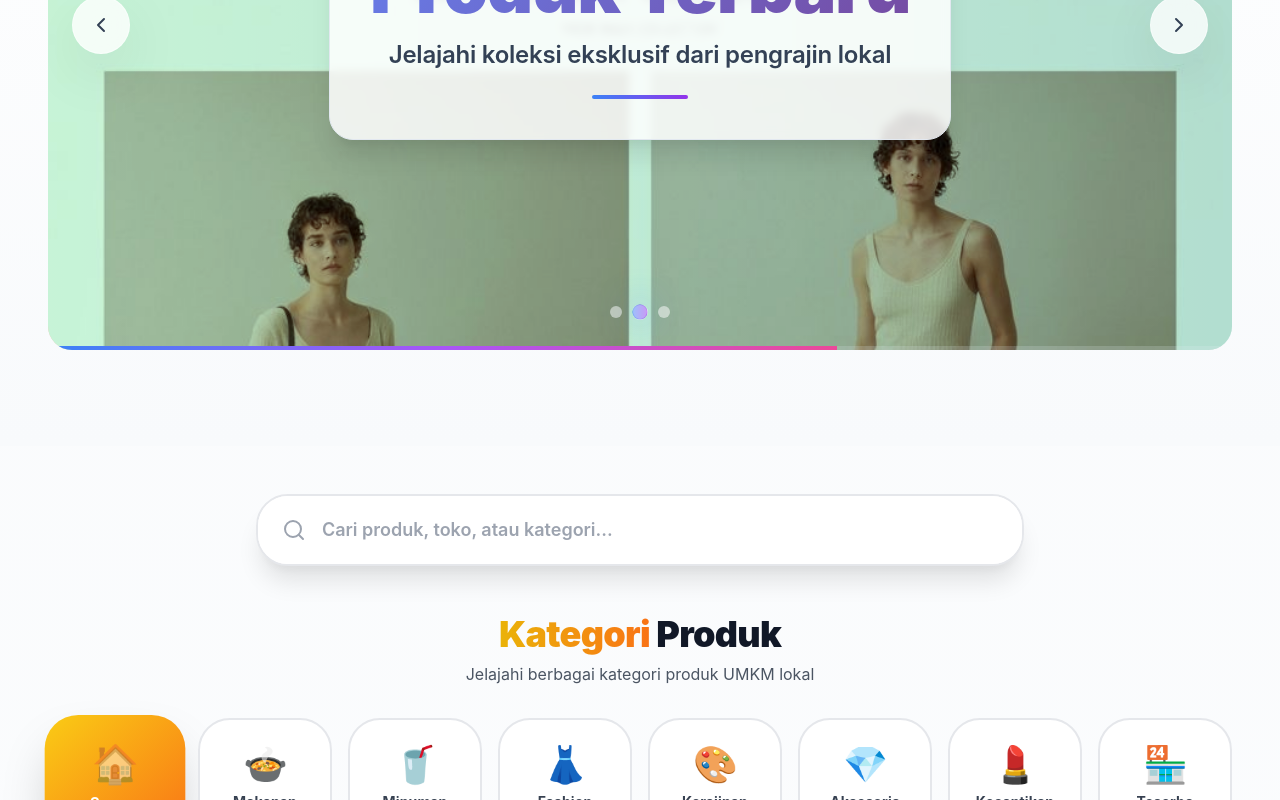
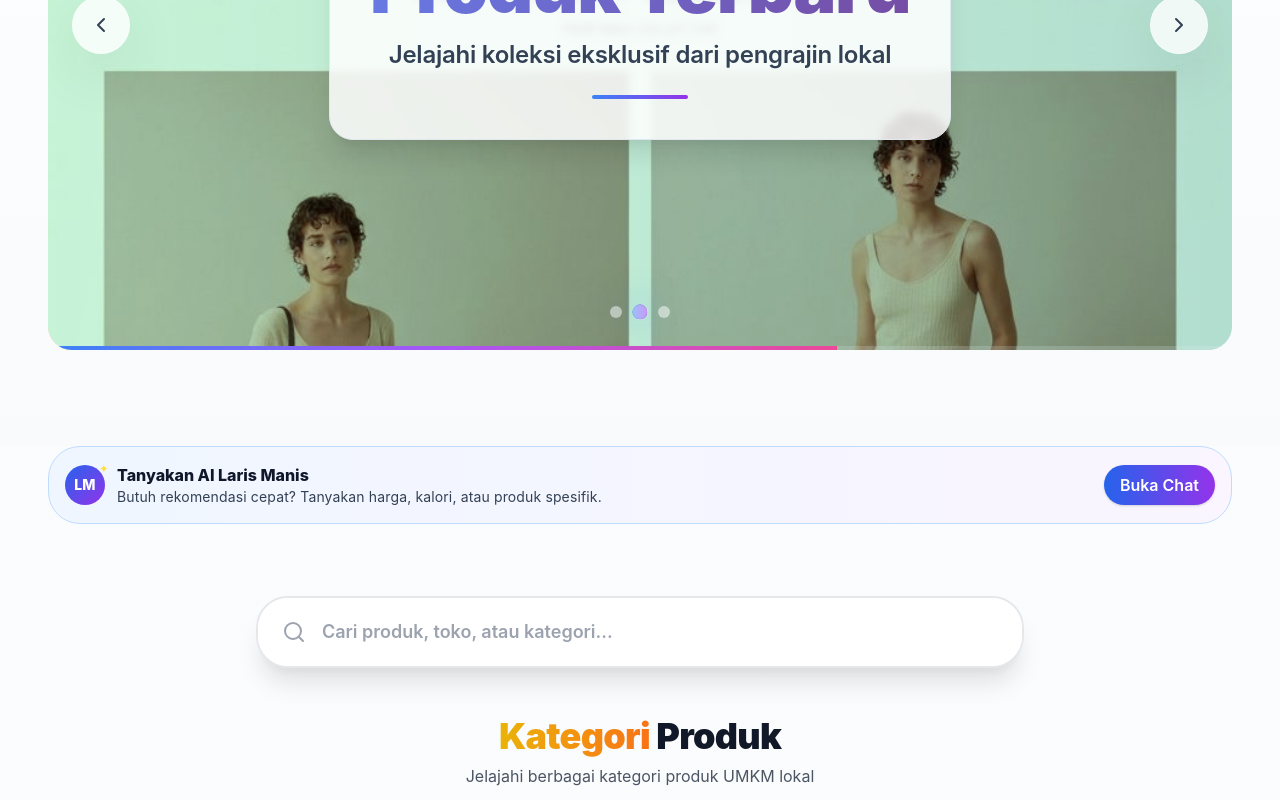
Before and after one commit to Wisam23-am/larismanis, a React (Vite) app: page / in a window 1280 px wide. Shown: the part 2000-2800 px from the top of the page. Built offline with nearby package versions, Linux system fonts and the light colour scheme.

Commit message:
feat(ui): add AI chat CTA above search on LandingPage and mount chatbot

```diff
--- a/src/pages/LandingPage.tsx
+++ b/src/pages/LandingPage.tsx
@@ -22,6 +22,7 @@ import { Carousel } from "../components/Carousel";
 import { ProductCard } from "../components/ProductCard";
 import { StoreCard } from "../components/StoreCard";
 import { categories, products, advertisementBanners, stores } from "../data/dummy";
+import { BuyerChatBot } from "../components/BuyerChatBot";
 
 export const LandingPage: React.FC = () => {
   const [searchQuery, setSearchQuery] = React.useState("");
@@ -341,6 +342,30 @@ export const LandingPage: React.FC = () => {
       <section className="relative py-12 px-4 md:px-8 lg:px-12 bg-gradient-to-b from-white to-slate-50">
         <div className="max-w-7xl mx-auto">
           <Carousel items={advertisementBanners} />
+        </div>
+      </section>
+
+      {/* Chatbot CTA above Search */}
+      <section className="relative px-4 md:px-8 lg:px-12 max-w-7xl mx-auto">
+        <div className="mb-6 rounded-2xl border border-blue-200 bg-gradient-to-r from-blue-50 to-purple-50 p-4 flex items-center justify-between">
+          <div className="flex items-center gap-3">
+            <div className="relative inline-flex items-center justify-center w-10 h-10 rounded-xl bg-gradient-to-br from-blue-600 to-purple-600 text-white">
+              <span className="text-sm font-extrabold">LM</span>
+              <span className="absolute -top-1 -right-1 text-yellow-300 text-xs">✦</span>
+            </div>
+            <div>
+              <p className="font-extrabold text-slate-900">Tanyakan AI Laris Manis</p>
+              <p className="text-sm text-slate-700">Butuh rekomendasi cepat? Tanyakan harga, kalori, atau produk spesifik.</p>
+            </div>
+          </div>
+          <div className="flex items-center gap-2">
+            <button
+              onClick={() => window.dispatchEvent(new Event("open-buyer-chatbot"))}
+              className="inline-flex items-center gap-2 rounded-xl bg-gradient-to-r from-blue-600 to-purple-600 px-4 py-2 text-white font-semibold shadow hover:opacity-90"
+            >
+              Buka Chat
+            </button>
+          </div>
         </div>
       </section>
 
@@ -858,6 +883,8 @@ export const LandingPage: React.FC = () => {
           </div>
         </div>
       </footer>
+      {/* Chatbot floating widget */}
+      <BuyerChatBot products={products} />
     </main>
   );
 };
```
